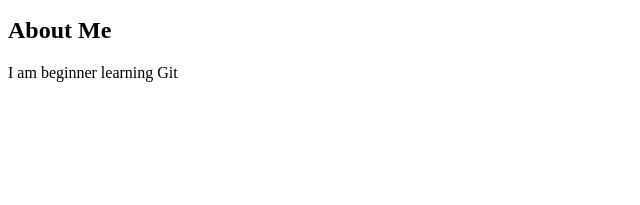
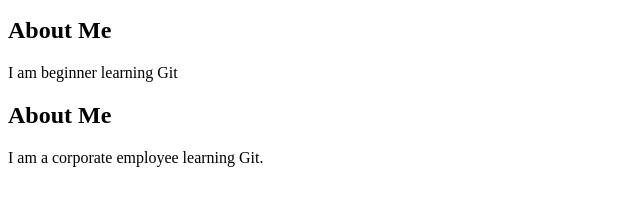
Before and after one commit to NishanthiRamarajan/project-html, a plain HTML site: page index.html in a window 1280 px wide. Shown: the part 101-306 px from the top of the page, without its empty margins (0-640 px from the left). Drawn offline with Linux system fonts and the light colour scheme.

Commit message:
Added about Section

```diff
--- a/index.html
+++ b/index.html
@@ -8,5 +8,9 @@
   <p>This is a sample project.</p>
   <h2>About Me</h2>
   <p>I am beginner learning Git</p>
+  <section id="about">
+    <h2>About Me</h2>
+    <p>I am a corporate employee learning Git.</p>
+  </section>
 </body>
 </html>
```
